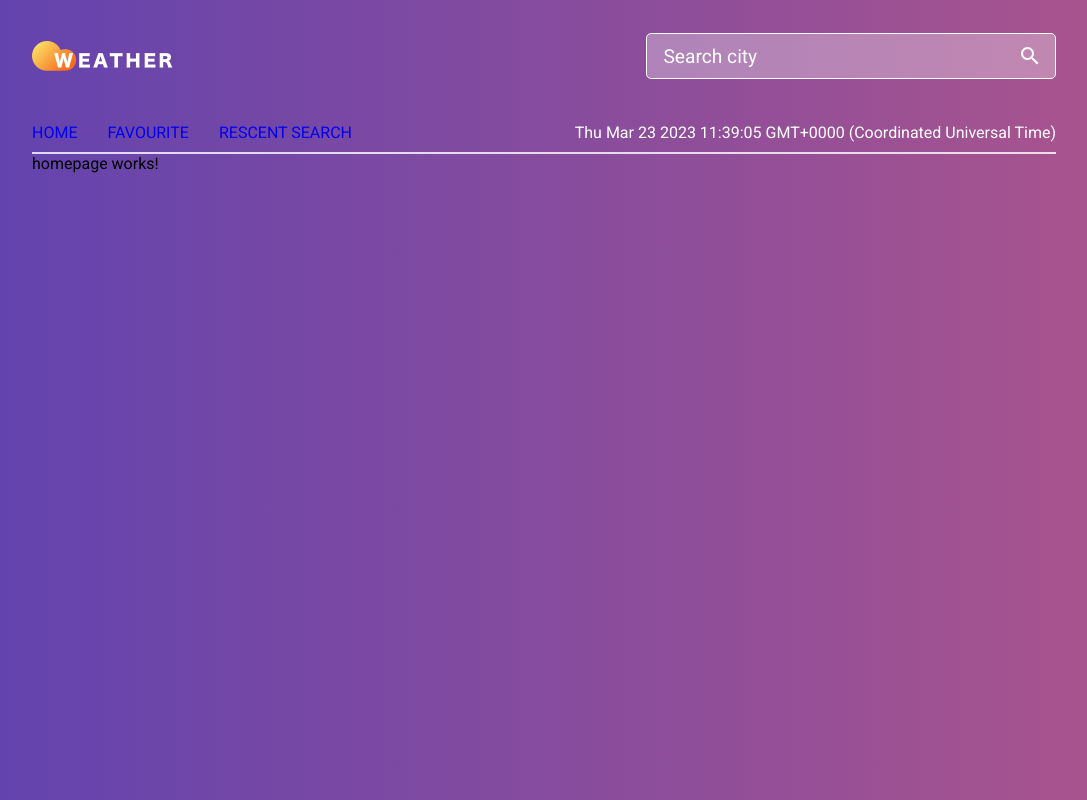
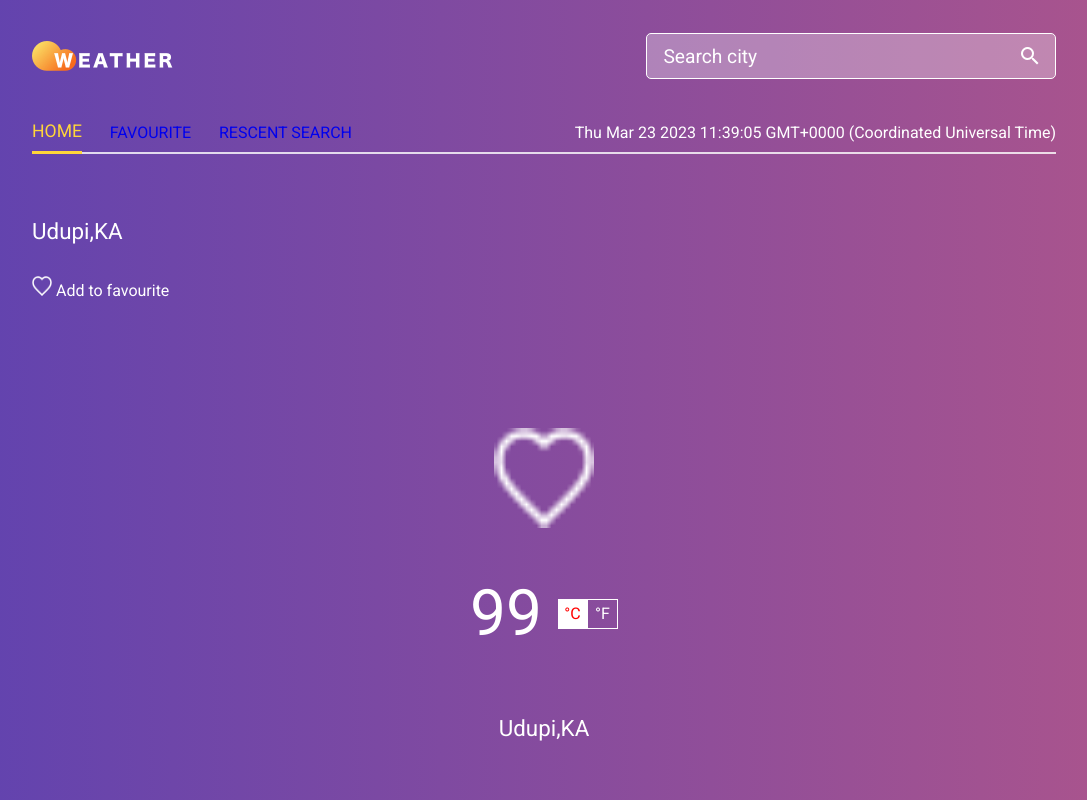
Before and after one commit to pratikvernekar/Angular_WeatherApp, an Angular app: page / in a window 1280 px wide. Shown: the whole page, without its empty margins (96-1183 px from the left). Built offline with nearby package versions, Linux system fonts and the light colour scheme.

Commit message:
routing added

```diff
--- a/package.json
+++ b/package.json
@@ -15,6 +15,7 @@
     "@angular/compiler": "^15.2.0",
     "@angular/core": "^15.2.0",
     "@angular/forms": "^15.2.0",
+    "@angular/material": "^15.2.3",
     "@angular/platform-browser": "^15.2.0",
     "@angular/platform-browser-dynamic": "^15.2.0",
     "@angular/router": "^15.2.0",
--- a/src/app/app-routing.module.ts
+++ b/src/app/app-routing.module.ts
@@ -9,7 +9,6 @@ const routes: Routes = [
     path: '',
     component: HomepageComponent,
   },
-  { path: 'home', component: HomepageComponent },
   {
     path: 'favourite',
     component: FavouritepageComponent,
--- a/src/app/components/homepage/homepage.component.css
+++ b/src/app/components/homepage/homepage.component.css
@@ -0,0 +1,50 @@
+.main {
+  min-height: calc(100vh - 7rem - 42px);
+  /* border: 1px solid; */
+  color: white;
+  display: flex;
+  flex-direction: column;
+}
+.city-text {
+  color: white;
+  font-size: 1.4rem;
+  margin: 4rem 0 0 0;
+}
+.fav-div {
+  margin: 2rem 0 0 0;
+}
+.temp-text {
+  font-size: 4rem;
+  align-self: center;
+  margin-top: 3rem;
+}
+.toggle-btn {
+  border: 0px solid;
+  height: 30px;
+  width: 60px;
+  border-radius: 4px;
+  margin: 3rem 0 0 1rem;
+  display: flex;
+}
+.climate-text {
+  align-self: center;
+}
+.celciusActive {
+  /* border: 1px solid; */
+  width: 30px;
+  /* border-radius: 4px */
+  /* border-radius: 10px; */
+  background-color: white;
+  color: red;
+  display: flex;
+  justify-content: center;
+  align-items: center;
+}
+.celciusInactive {
+  border: 1px solid;
+  /* border-radius: 10px; */
+  width: 30px;
+  display: flex;
+  justify-content: center;
+  align-items: center;
+}
--- a/src/app/components/homepage/homepage.component.html
+++ b/src/app/components/homepage/homepage.component.html
@@ -1 +1,25 @@
-<p>homepage works!</p>
+<div class="main">
+    <p class="city-text">Udupi,KA</p>
+    <div class="fav-div">
+        <img src="../../../assets/images/icon_favourite.png" style="width: 20px ;height:20px">
+        Add to favourite
+    </div>
+    <img src="../../../assets/images/icon_favourite.png"
+        style="width: 100px ;height: 100px;align-self: center;margin-top: 8rem;">
+
+    <div style="display:flex;
+    justify-content: center;align-items: center;">
+        <p class="temp-text" *ngIf="isCelsius">99</p>
+        <p class="temp-text" *ngIf="!isCelsius">69</p>
+        <div class="toggle-btn" (click)="convertTemperature()">
+            <div [ngClass]="isCelsius ? 'celciusActive' : 'celciusInactive'">
+                °C
+            </div>
+            <div [ngClass]="!isCelsius ? 'celciusActive' : 'celciusInactive'">
+                °F
+            </div>
+        </div>
+    </div>
+    <p class="city-text climate-text">Udupi,KA</p>
+
+</div>
--- a/src/app/components/homepage/homepage.component.ts
+++ b/src/app/components/homepage/homepage.component.ts
@@ -1,10 +1,27 @@
 import { Component } from '@angular/core';
+import { ThemePalette } from '@angular/material/core';
 
 @Component({
   selector: 'app-homepage',
   templateUrl: './homepage.component.html',
-  styleUrls: ['./homepage.component.css']
+  styleUrls: ['./homepage.component.css'],
 })
 export class HomepageComponent {
+  color: ThemePalette = 'accent';
+  checked = false;
+  disabled = false;
+  temperature: number = 0;
+  isCelsius: boolean = true;
+  convertedTemperature: number = 0;
 
+  convertTemperature(): void {
+    this.isCelsius = !this.isCelsius;
+
+
+    if (this.isCelsius) {
+      this.convertedTemperature = (this.temperature * 9) / 5 + 32;
+    } else {
+      this.convertedTemperature = ((this.temperature - 32) * 5) / 9;
+    }
+  }
 }
--- a/src/app/components/navbar/navbar.component.css
+++ b/src/app/components/navbar/navbar.component.css
@@ -20,15 +20,17 @@
 .navLinks a {
   /* border: 1px solid; */
   text-decoration: none;
-  cursor: pointer;
-  padding: 11px 0px;
+  cursor:pointer ;
+  padding: 10px 0px;
   box-sizing: border-box;
+  width: fit-content;
   /* color: white; */
 }
 .active {
   color: #ffd639;
   border-bottom: 3px solid #ffd639;
+  font-size: 1.1rem;
 }
-.date{
-    color: white;
+.date {
+  color: white;
 }
--- a/src/app/components/navbar/navbar.component.html
+++ b/src/app/components/navbar/navbar.component.html
@@ -1,12 +1,9 @@
-<div class="navbar">
+<nav class="navbar">
     <div class="navLinks">
-
-
-
-        <a routerLink="/home" routerLinkActive="active" [routerLinkActiveOptions]="{exact:
+        <a routerLink="" routerLinkActive="active" [routerLinkActiveOptions]="{exact:
             true}">HOME</a>
         <a routerLink="favourite" routerLinkActive="active">FAVOURITE</a>
         <a routerLink="rescent" routerLinkActive="active">RESCENT SEARCH</a>
     </div>
     <div class="date">{{date}}</div>
-</div>
+</nav>
```
Also changed, not shown: src/app/app.module.ts (+4 -7 lines), 1 other file (tests, documents, lock files or other folders).
